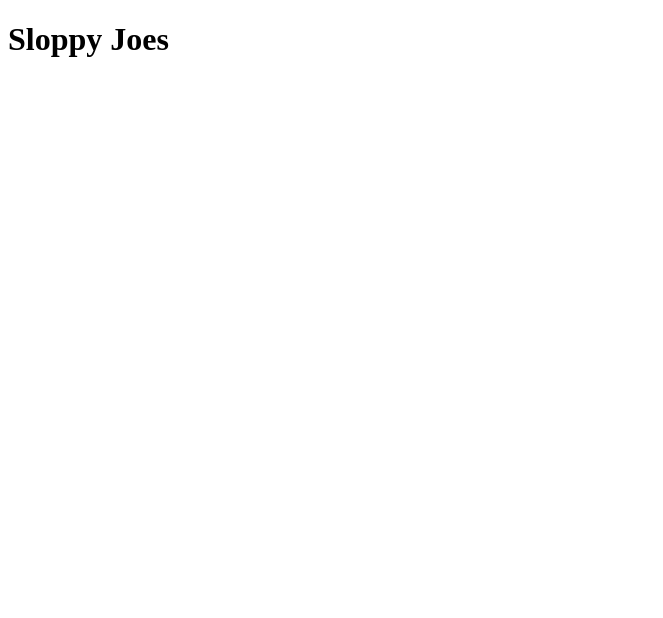
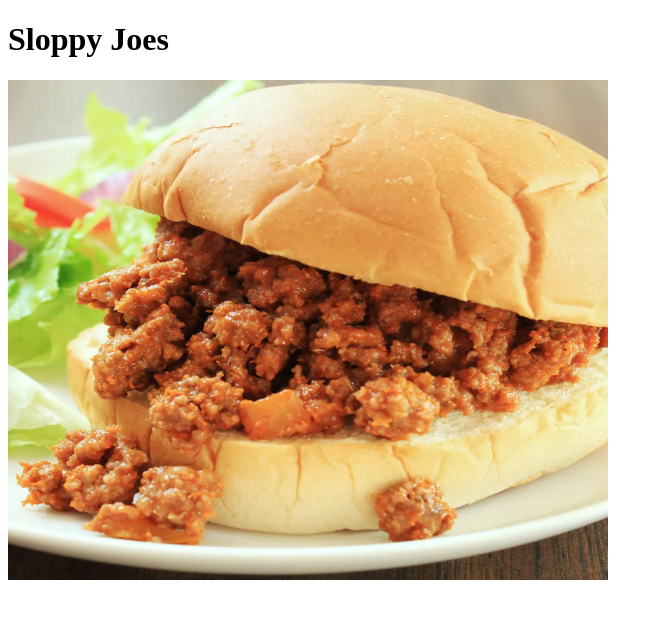
Before and after one commit to pbain63/odin-recipes, a plain HTML site: page recipes/sloppy-joes.html in a window 1280 px wide. Shown: the whole page, without its empty margins (0-663 px from the left). Drawn offline with Linux system fonts and the light colour scheme.

Commit message:
Add img element in sloppy-joes.html

```diff
--- a/recipes/sloppy-joes.html
+++ b/recipes/sloppy-joes.html
@@ -7,5 +7,12 @@
 </head>
 <body>
     <h1>Sloppy Joes</h1>
+    <img
+      src="../images/sloppy-joes.webp"
+      alt="glazed carrots"
+      width="600px"
+      height="500px"
+    />
+
 </body>
 </html>
```
